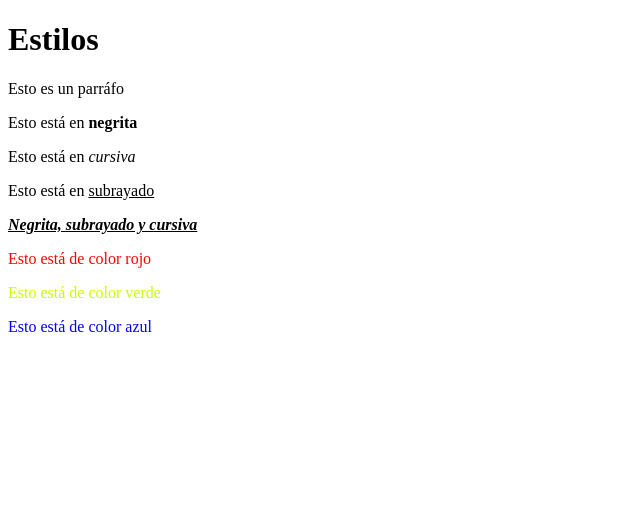
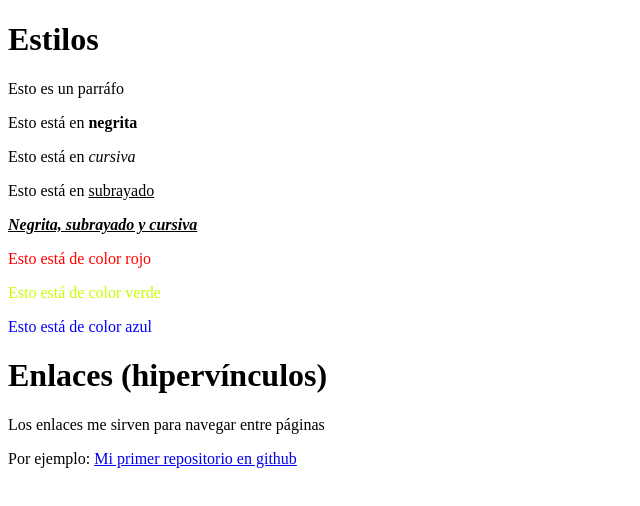
Before and after one commit to AryannS/Prueba, a plain HTML site: page index.html in a window 1280 px wide. Shown: the whole page, without its empty margins (0-640 px from the left). Drawn offline with Linux system fonts and the light colour scheme.

Commit message:
Agregar como crear enlaces en html
Hemos creado un enlace a este repositorio de gitHub

```diff
--- a/index.html
+++ b/index.html
@@ -16,5 +16,14 @@
   <p style="color:#ff0000">Esto está de color rojo</p>
   <p style="color:#c8ff00">Esto está de color verde</p>
   <p style="color:#0000ff">Esto está de color azul</p>
+
+<h1>Enlaces (hipervínculos)</h1>
+<p>Los enlaces me sirven para navegar entre páginas</p>
+<p>Por ejemplo:
+  <a href="https://github.com/AryannS/Prueba">
+    Mi primer repositorio en github
+  </a>
+</p>
+
 </body>
 </html>
```
